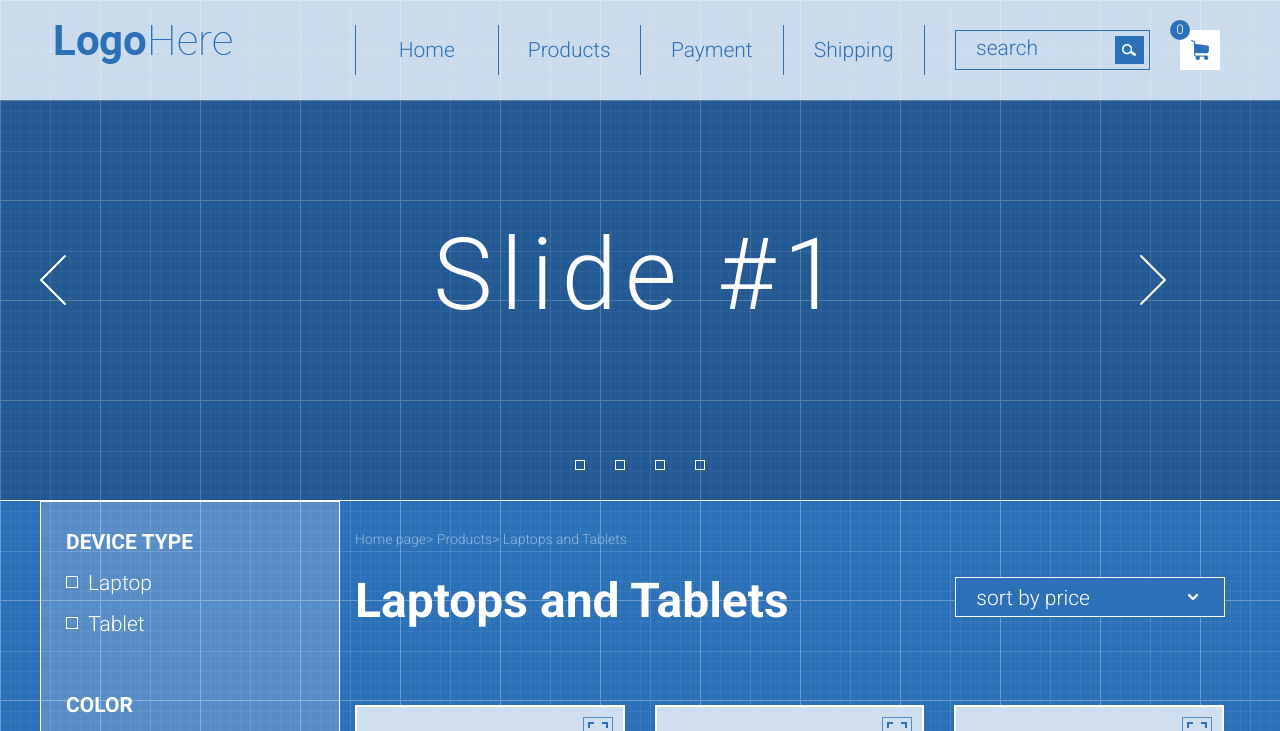
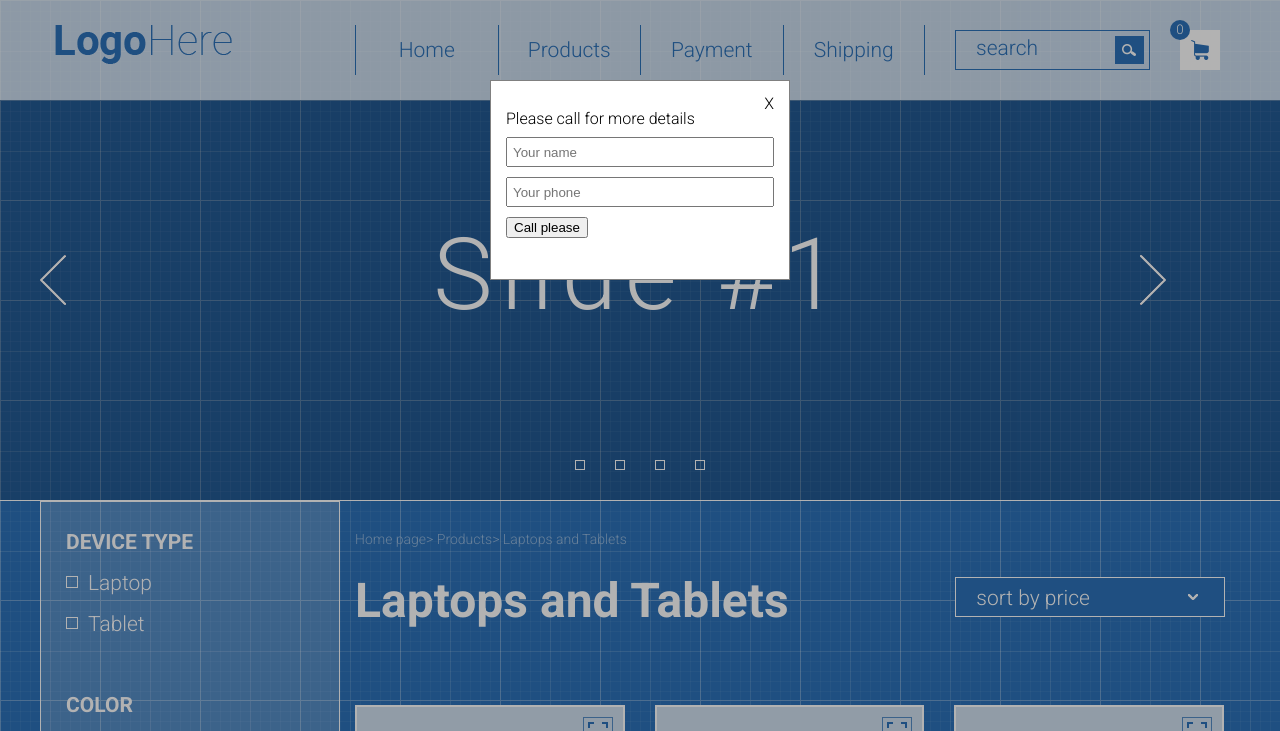
Before and after one commit to ztDiana/shop-project, a plain HTML site: page index.html in a window 1280 px wide. Shown: the top 731 px of the page. Drawn offline with Linux system fonts and the light colour scheme.

Commit message:
made hidden modal

```diff
--- a/app.js
+++ b/app.js
@@ -12,10 +12,51 @@ addToCartBtns.forEach(item => ( item.addEventListener("click",function(){
 
 // homework
 let like=document.querySelectorAll(".like")
-console.log(like)
+
 
 like.forEach(item => (item.addEventListener("click", function(){
         item.classList.toggle("clicked-like")
 })
 )
 )
+//modal block
+
+let more_details_btn=document.querySelectorAll(".btn-more-details");
+let modal=document.querySelector(".modal");
+let closeModal_btn=document.querySelector(".btn-close");
+let closedModal=modal
+more_details_btn.forEach(item=>
+        item.addEventListener("click", function (){
+                document.body.appendChild(modal)
+                modal.classList.add("show")
+                modal.classList.remove("hide")
+
+         })
+        );
+closeModal_btn.addEventListener("click", close);
+
+
+
+function open(){
+                modal.classList.add("show")
+                modal.classList.remove("hide")
+
+         };
+function close(){
+        modal.classList.remove("show")
+        modal.classList.add("hide")
+         };
+
+modal.addEventListener("click", function(e){
+        if(e.target===modal){
+                close();
+        }
+})
+window.addEventListener("scroll",function(){
+        if(window.pageYOffset>=300){
+                open()
+        }
+})
+closeModal_btn.addEventListener("click", function(){
+        modal.remove()
+});
--- a/index.html
+++ b/index.html
@@ -199,7 +199,7 @@
                             <p><strong>SCREEN SIZE:</strong> 7 inches</p>
                             <p><strong>RAM:</strong> 1GB</p></div>
                         <div class="product-price"><p>$599<span>25</span></p></div>
-                        <button class="btn">More details</button><br>
+                        <button class="btn btn-more-details">More details</button><br>
                         <button class="btn btn-add-to-cart">Add to cart</button>
                     </div>
                     </div>
@@ -220,7 +220,7 @@
                 <p><strong>SCREEN SIZE:</strong> 7 inches</p>
                 <p><strong>RAM:</strong> 1GB</p></div>
             <div class="product-price"><p>$1250<span>99</span></p></div>
-            <button class="btn">More details</button>
+            <button class="btn btn-more-details">More details</button>
             <button class="btn btn-add-to-cart">Add to cart</button>
         </div>
         </div>
@@ -242,7 +242,7 @@
                 <p><strong>SCREEN SIZE:</strong> 7 inches</p>
                 <p><strong>RAM:</strong> 1GB</p></div>
             <div class="product-price"><p>$399<span>50</span></p></div>
-            <button class="btn">More details</button>
+            <button class="btn btn-more-details">More details</button>
             <button class="btn btn-add-to-cart">Add to cart</button>
         </div>
         </div>
@@ -265,7 +265,7 @@
                 <p><strong>SCREEN SIZE:</strong> 7 inches</p>
                 <p><strong>RAM:</strong> 1GB</p></div>
             <div class="product-price"><p>$599<span>25</span></p></div>
-            <button class="btn">More details</button>
+            <button class="btn btn-more-details">More details</button>
             <button class="btn btn-add-to-cart">Add to cart</button>
         </div>
         </div>
@@ -287,7 +287,7 @@
                 <p><strong>SCREEN SIZE:</strong> 7 inches</p>
                 <p><strong>RAM:</strong> 1GB</p></div>
             <div class="product-price"><p>$1250<span>99</span></p></div>
-            <button class="btn">More details</button>
+            <button class="btn btn-more-details">More details</button>
             <button class="btn btn-add-to-cart">Add to cart</button>
         </div>
         </div>
@@ -309,7 +309,7 @@
                 <p><strong>SCREEN SIZE:</strong> 7 inches</p>
                 <p><strong>RAM:</strong> 1GB</p></div>
             <div class="product-price"><p>$399<span>50</span></p></div>
-            <button class="btn">More details</button>
+            <button class="btn btn-more-details">More details</button>
             <button class="btn btn-add-to-cart">Add to cart</button>
         </div>
         </div>
@@ -331,7 +331,7 @@
                 <p><strong>SCREEN SIZE:</strong> 7 inches</p>
                 <p><strong>RAM:</strong> 1GB</p></div>
             <div class="product-price"><p>$599<span>25</span></p></div>
-            <button class="btn">More details</button>
+            <button class="btn btn-more-details">More details</button>
             <button class="btn btn-add-to-cart">Add to cart</button>
         </div>
         </div>
@@ -353,7 +353,7 @@
                 <p><strong>SCREEN SIZE:</strong> 7 inches</p>
                 <p><strong>RAM:</strong> 1GB</p></div>
             <div class="product-price"><p>$1250<span>99</span></p></div>
-            <button class="btn">More details</button>
+            <button class="btn btn-more-details">More details</button>
             <button class="btn btn-add-to-cart">Add to cart</button>
         </div>
         </div>
@@ -375,7 +375,7 @@
                 <p><strong>SCREEN SIZE:</strong> 7 inches</p>
                 <p><strong>RAM:</strong> 1GB</p></div>
             <div class="product-price"><p>$1250<span>99</span></p></div>
-            <button class="btn">More details</button>
+            <button class="btn btn-more-details">More details</button>
             <button class="btn btn-add-to-cart">Add to cart</button>
         </div>
         </div>
@@ -396,6 +396,22 @@
           <div> © Copyright 2021</div></div>
     </div>
 </footer>
+
+<div class="modal">
+    <div class="modal-block">
+        <form action="">
+            <div class="btn-close">X</div>
+            <h3>Please call for more details</h3>
+            <div class="form-field">
+                <input type="text" name="" id="" placeholder="Your name">
+            </div>
+            <div class="form-field">
+                <input type="text" name="" id="" placeholder="Your phone">
+            </div>
+            <button>Call please</button>
+        </form>
+    </div>
+</div>
 <script src="app.js"></script>
 </body>
 </html>
--- a/style.css
+++ b/style.css
@@ -175,3 +175,43 @@ footer{
     color:#2c71b8;
     font-size: 21px;
 }
+
+.modal{
+    position: fixed;
+    top: 0;left: 0;
+    width: 100%;
+    height: 100%;
+    background: rgba(0,0,0,0.3);
+    z-index: 50;
+    display: none;
+}
+.modal-block{
+    width: 300px;height: 200px;
+    margin: 80px auto;
+    border: 1px solid grey;
+    background-color: #fff;
+    padding: 15px;
+}
+.hide{
+   display: none;
+}
+.show{
+    display: block;
+}
+.form-field{
+    margin: 10px 0;
+
+}
+.form-field input{
+    width: 100%;
+    height: 30px;
+    padding: 5px;
+}
+.btn-close{
+    text-align: right;
+    cursor: pointer;
+    float: right;
+}
+.modal-block h3{
+    padding-top: 15px;
+}
```
